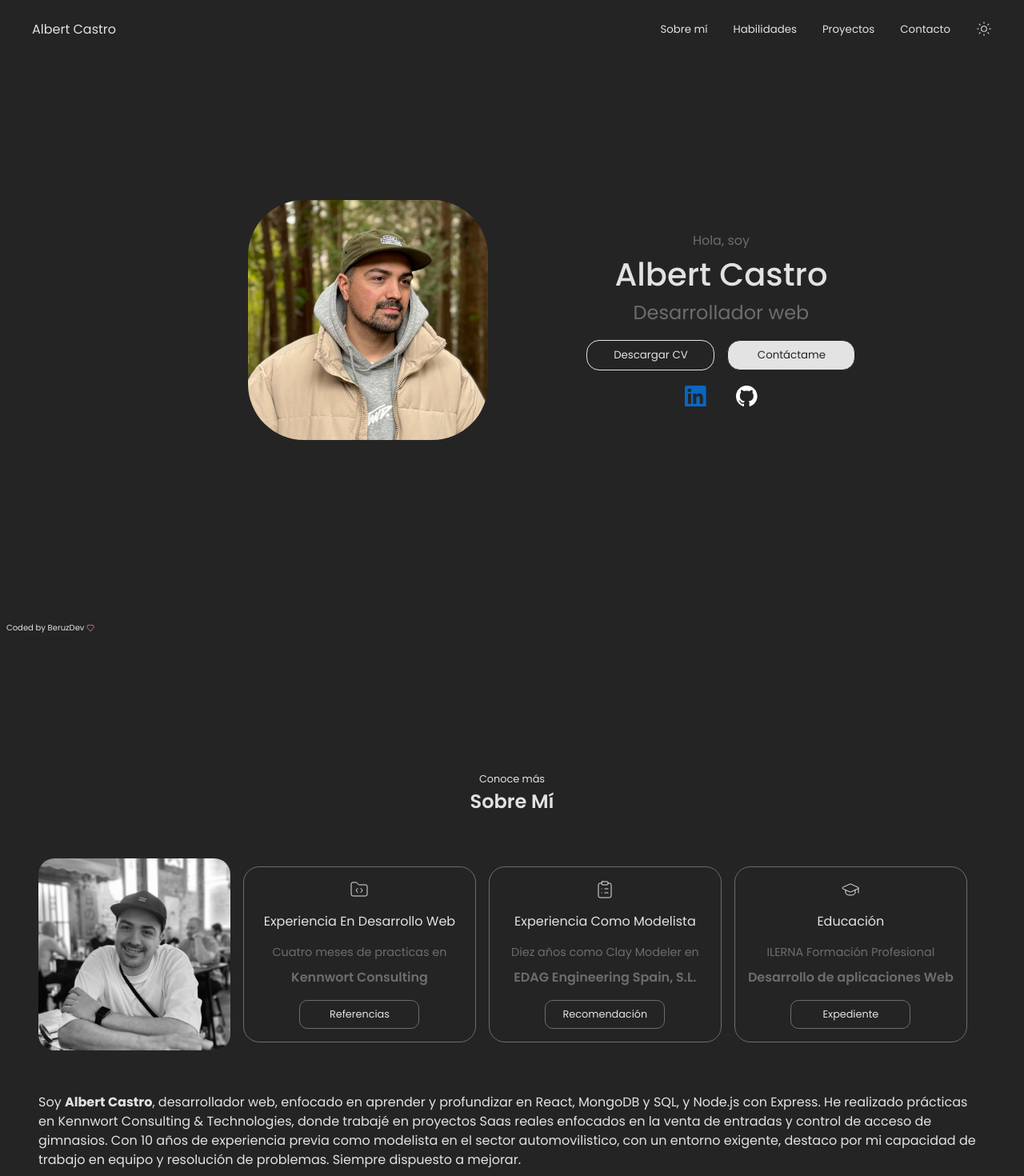
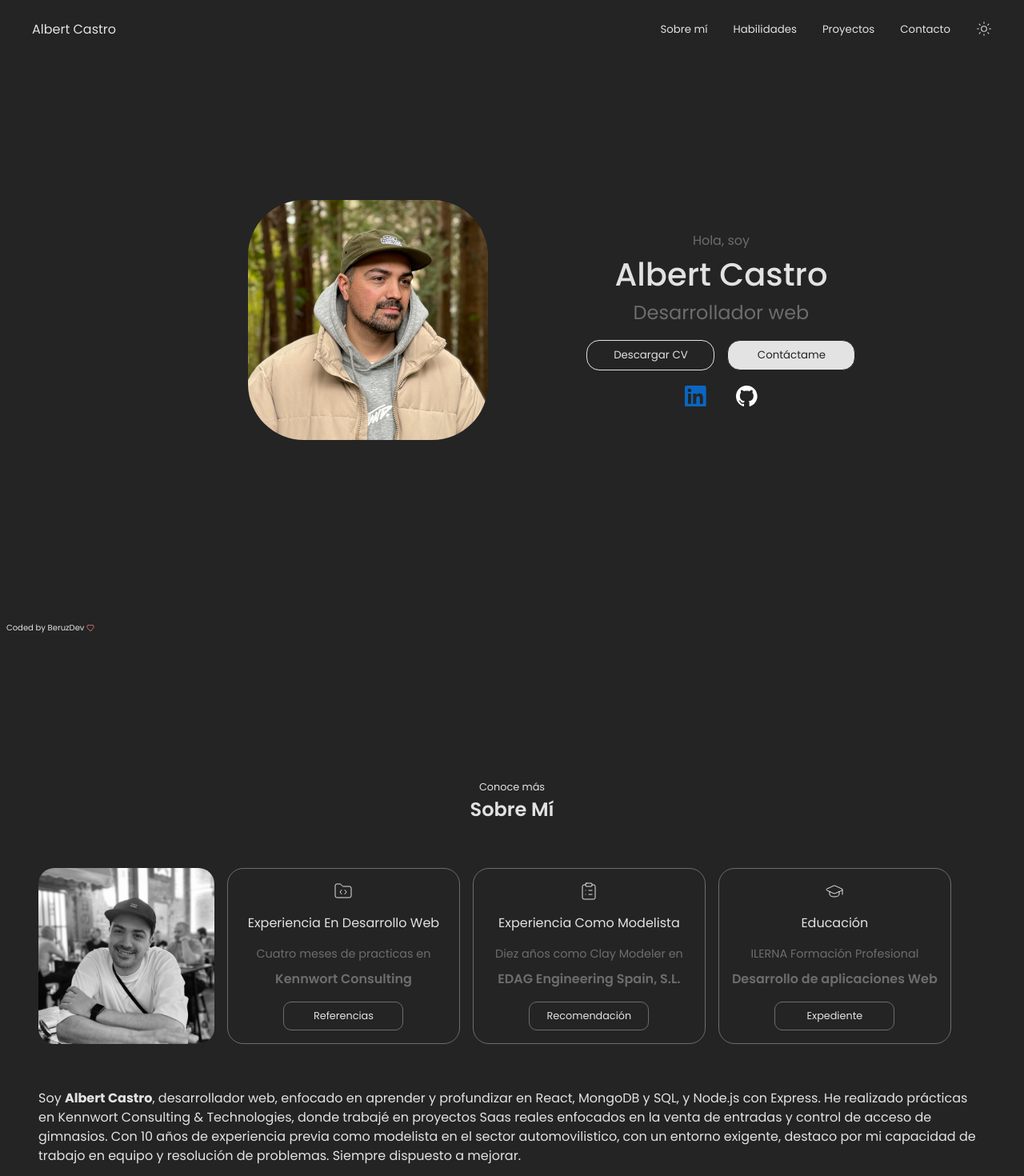
Before and after one commit to BeruzDev/react-portfolio, a React (Vite) app: page / in a window 1280 px wide. Shown: the top 1470 px of the page at 80% size. Built offline with nearby package versions, Linux system fonts and the light colour scheme; a web font is replaced by a local one.

Commit message:
About img resize

```diff
--- a/src/styles/About.css
+++ b/src/styles/About.css
@@ -40,7 +40,7 @@
 					align-items: center;
 
 					.about-img{
-						width: 240px;
+						width: 220px;
 						border-radius: 20px;
 					}
 				}
```
